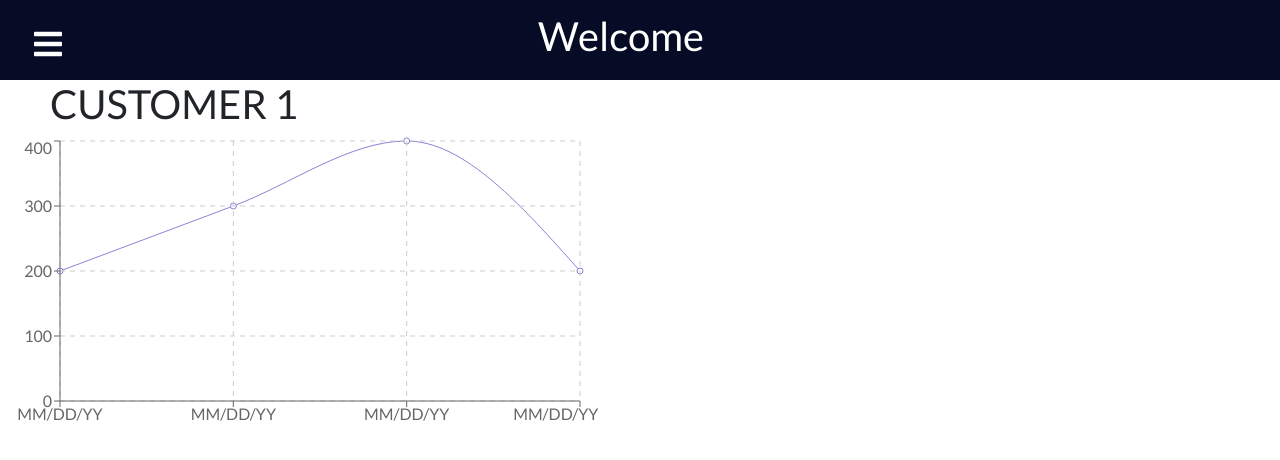
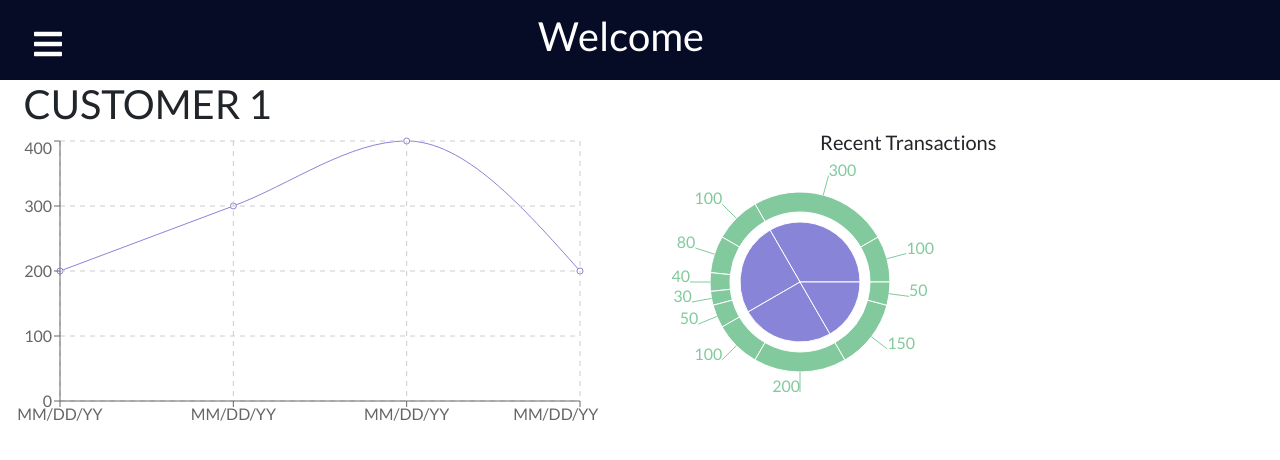
Before and after one commit to jhagui7464/ebi-dashboard, a React (Create React App) app: page / in a window 1280 px wide. Shown: the top 460 px of the page. Built offline with nearby package versions, Linux system fonts and the light colour scheme.

Commit message:
added styling to pie graph

```diff
--- a/src/components/Graphing.js
+++ b/src/components/Graphing.js
@@ -8,7 +8,7 @@ import {
   Tooltip,
 } from "recharts";
 
-import {data} from "./graphMockData";
+import {data} from "./GraphMockData";
 import "../styles/Graphing.css"
 
 class Graphing extends Component {
--- a/src/components/RecentTransactions.js
+++ b/src/components/RecentTransactions.js
@@ -1,14 +1,56 @@
-import React, { Component } from 'react'
-import {data} from "./GraphMockData"
-export class RecentTransactions extends Component {
-    render() {
-        return (
-            <div>
-                <h1>Recent Transactions</h1>
+import React, { PureComponent } from "react";
+import { PieChart, Pie, Sector, Cell, ResponsiveContainer } from 'recharts';
 
-            </div>
-        )
-    }
+//import { data } from "./GraphMockData";
+import "../styles/RecentTransactions.css"
+
+const data01 = [
+  { name: "Group A", value: 400 },
+  { name: "Group B", value: 300 },
+  { name: "Group C", value: 300 },
+  { name: "Group D", value: 200 },
+];
+const data02 = [
+  { name: "A1", value: 100 },
+  { name: "A2", value: 300 },
+  { name: "B1", value: 100 },
+  { name: "B2", value: 80 },
+  { name: "B3", value: 40 },
+  { name: "B4", value: 30 },
+  { name: "B5", value: 50 },
+  { name: "C1", value: 100 },
+  { name: "C2", value: 200 },
+  { name: "D1", value: 150 },
+  { name: "D2", value: 50 },
+];
+export class RecentTransactions extends PureComponent {
+  render() {
+    return (
+      <div>
+        <h1 className="recentTitle">Recent Transactions</h1>
+          <PieChart className="test" width={400} height={400}>
+            <Pie
+              data={data01}
+              dataKey="value"
+              cx="50%"
+              cy="50%"
+              outerRadius={60}
+              fill="#8884d8"
+            />
+            <Pie
+              data={data02}
+              dataKey="value"
+              cx="50%"
+              cy="50%"
+              innerRadius={70}
+              outerRadius={90}
+              fill="#82ca9d"
+              label
+            />
+          </PieChart>
+      </div>
+    );
+  }
 }
 
-export default RecentTransactions
+export default RecentTransactions;
--- a/src/pages/home.js
+++ b/src/pages/home.js
@@ -1,14 +1,18 @@
 import "../styles/Home.css";
 import Graphing from "../components/Graphing.js";
+import Navbar from "../components/Navbar";
+import RecentTransactions from "../components/RecentTransactions";
 
-import Navbar from "../components/Navbar";
 function home() {
   document.title = "Home";
   return (
-    <div className="home">
-      <Navbar title = 'Welcome'/>
-      <Graphing />
-    </div>
+    <body className="home">
+      <Navbar title="Welcome" />
+      <div className="openingComponent">
+        <Graphing />
+        <RecentTransactions />
+      </div>
+    </body>
   );
 }
 
--- a/src/styles/Home.css
+++ b/src/styles/Home.css
@@ -4,3 +4,8 @@
     padding-left: 45%;
     color: black;
 }
+
+.openingComponent {
+    display:flex;
+    flex-direction:row;
+}
--- /dev/null
+++ b/src/styles/RecentTransactions.css
@@ -0,0 +1,9 @@
+.recentTitle {
+
+    font-size: 20px;
+    padding: 50px 0px 0px 55%;
+}
+
+.test{
+    margin-top: -20%;
+}
```
